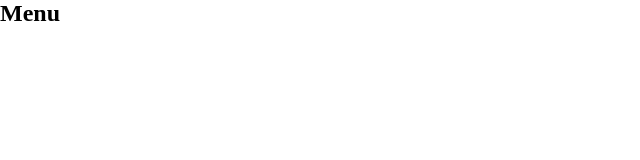
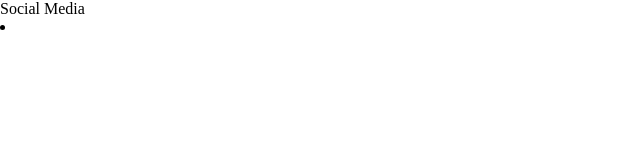
Before and after one commit to hugo-to/Social-Media-Selector-Menu, a plain HTML site: page src/index.html in a window 1280 px wide. Shown: the whole page, without its empty margins (0-640 px from the left). Drawn offline with Linux system fonts and the light colour scheme.

Commit message:
muy poco hoy la verdad :<

```diff
--- a/src/index.html
+++ b/src/index.html
@@ -8,7 +8,14 @@
     <link rel="stylesheet" href="./style.css">
 </head>
 <body>
-    <h2>Menu</h2>
+    <div class="menu">
+        <p>Social Media</p>
+    </div>
+    <div class="social-list">
+        <li>
+
+        </li>
+    </div>
     <script src="./index.js"></script>
 </body>
 </html>
```
